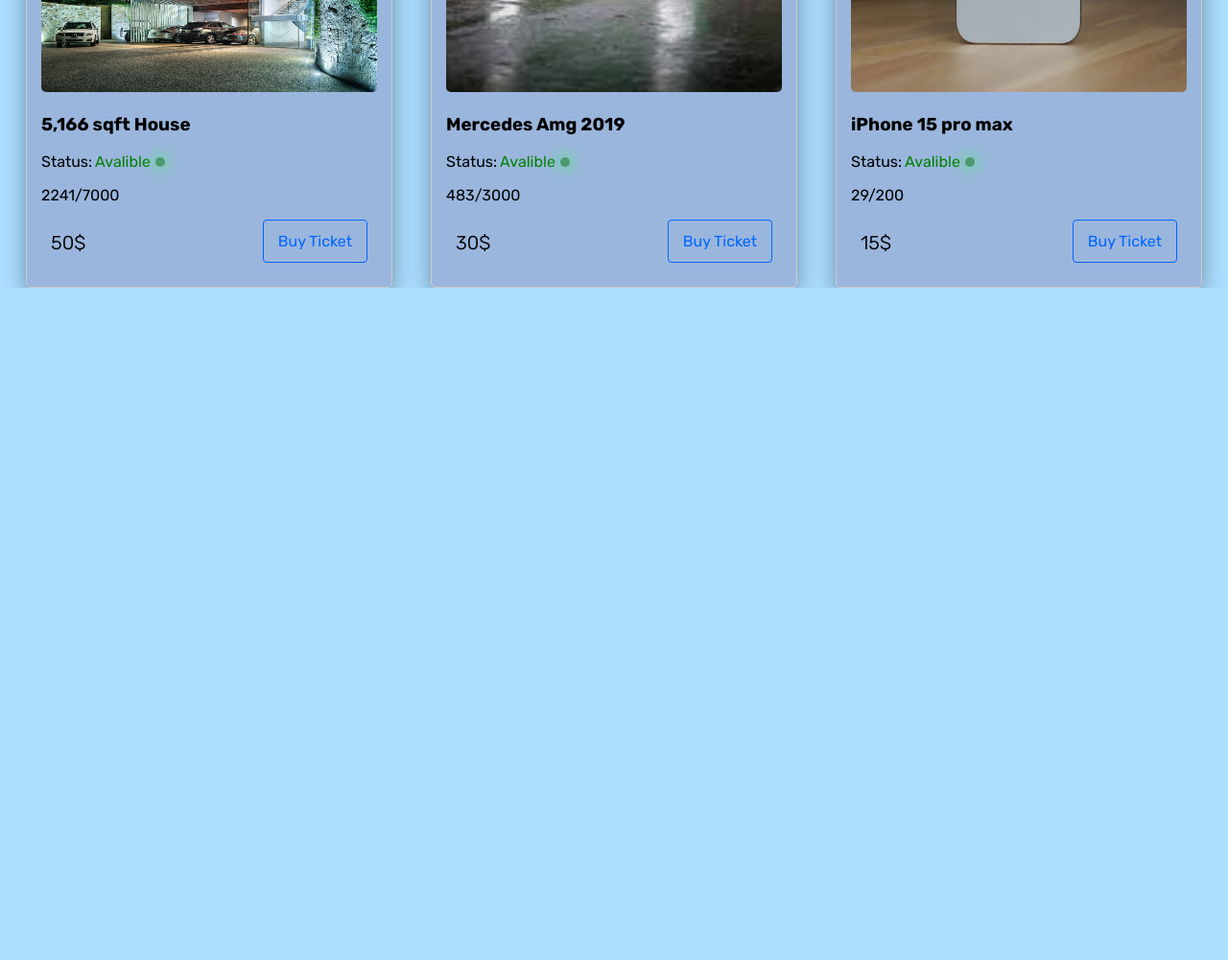
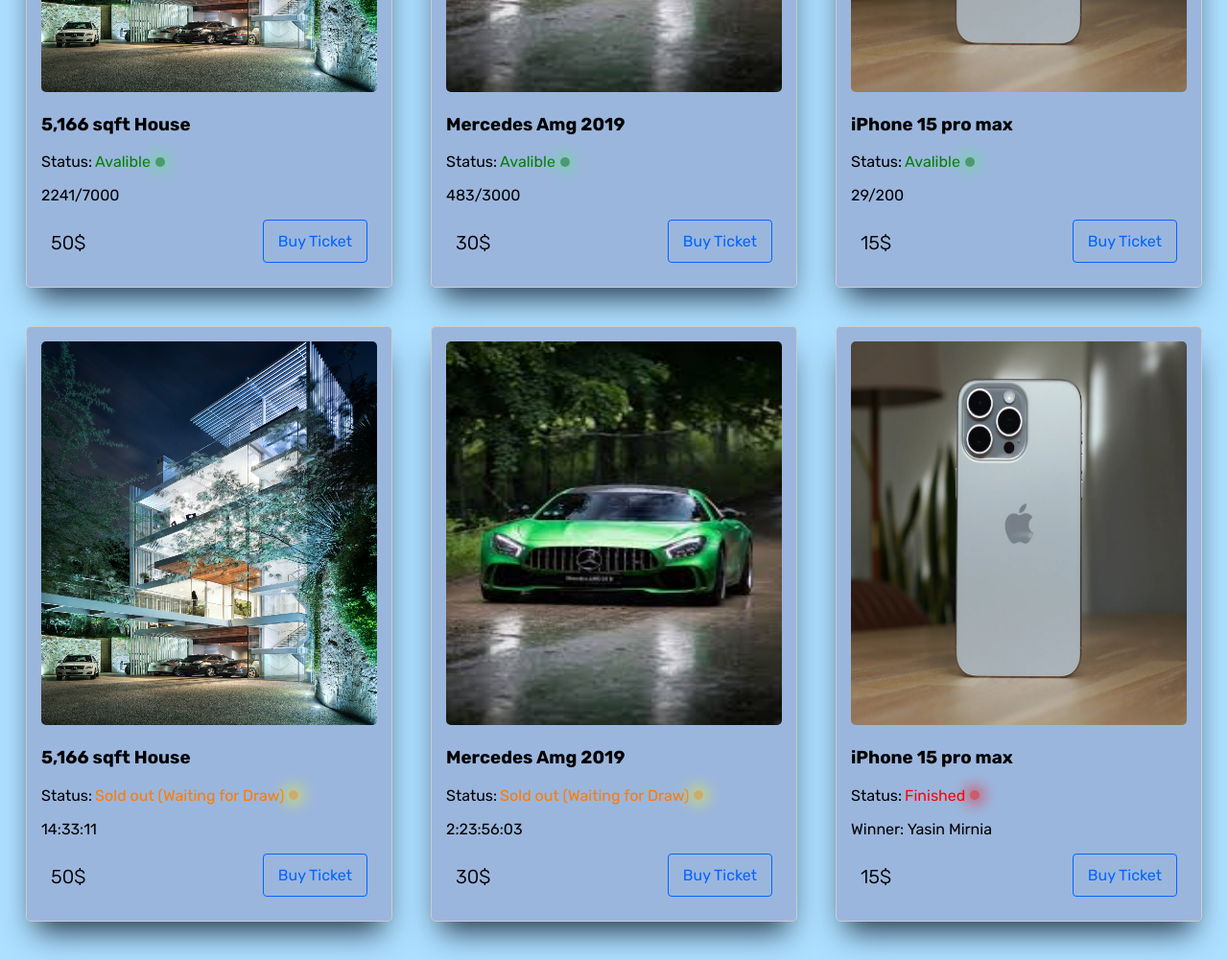
Before and after one commit to YasinMirnia/Setara, a plain HTML site: page buy-ticket.html in a window 1280 px wide. Shown: the part 521-1522 px from the top of the page at 96% size. Before the commit the page ends 821 px from the top, so only its background shows below. Drawn offline with Linux system fonts and the light colour scheme.

Commit message:
but-ticket page finished

```diff
--- a/buy-ticket.css
+++ b/buy-ticket.css
@@ -114,9 +114,11 @@
   color: #0066ff;
 }
 
-.avalible-prize {
+.avalible-prize,
+.finished-prize {
   display: flex;
   justify-content: center;
+  margin-bottom: 40px;
 }
 
 .avalible {
@@ -193,3 +195,45 @@
   background-color: #0066ff;
   color: yellow;
 }
+
+.status-waiting {
+  color: rgb(255, 123, 0);
+  margin-left: 3px;
+}
+
+.Waiting-dot {
+  font-size: 2px;
+  margin-left: 5px;
+  padding: 5px;
+  background-color: orange;
+  box-shadow: 0px 0px 15px 5px yellow;
+  border-radius: 25px;
+  opacity: 0.5;
+}
+
+.status-finished {
+  color: red;
+  margin-left: 3px;
+}
+
+.finished-dot {
+  font-size: 2px;
+  margin-left: 5px;
+  padding: 5px;
+  background-color: red;
+  box-shadow: 0px 0px 15px 5px red;
+  border-radius: 25px;
+  opacity: 0.5;
+}
+
+#Winner-buy-ticket {
+  color: black;
+}
+
+#Winner-buy-ticket:hover {
+  color: #0066ff;
+}
+
+.finished-ticket:hover {
+  cursor: not-allowed;
+}
--- a/buy-ticket.html
+++ b/buy-ticket.html
@@ -103,9 +103,51 @@
       </div>
     </div>
     <div class="finished-prize">
-      <div class="finished"></div>
-      <div class="finished"></div>
-      <div class="finished"></div>
+      <div class="avalible">
+        <img
+          src="Assets/Pictures/Home-Page/21_Vertical+House.jpg"
+          alt="House"
+        />
+        <h3>5,166 sqft House</h3>
+        <div class="status-container">
+          <span class="status">Status:</span>
+          <span class="status-waiting">Sold out (Waiting for Draw)</span>
+          <span class="Waiting-dot"></span>
+        </div>
+        <p>14:33:11</p>
+        <div class="price-button">
+          <p>50$</p>
+          <a href="#" class="finished-ticket">Buy Ticket</a>
+        </div>
+      </div>
+      <div class="avalible">
+        <img src="Assets/Pictures/Home-Page/car.jpeg" alt="Car" />
+        <h3>Mercedes Amg 2019</h3>
+        <div class="status-container">
+          <span class="status">Status:</span>
+          <span class="status-waiting">Sold out (Waiting for Draw)</span>
+          <span class="Waiting-dot"></span>
+        </div>
+        <p>2:23:56:03</p>
+        <div class="price-button">
+          <p>30$</p>
+          <a href="#" class="finished-ticket">Buy Ticket</a>
+        </div>
+      </div>
+      <div class="avalible">
+        <img src="Assets/Pictures/Home-Page/Iphone.webp" alt="House" />
+        <h3>iPhone 15 pro max</h3>
+        <div class="status-container">
+          <span class="status">Status:</span>
+          <span class="status-finished">Finished</span>
+          <span class="finished-dot"></span>
+        </div>
+        <p>Winner: <a href="#" id="Winner-buy-ticket">Yasin Mirnia</a></p>
+        <div class="price-button">
+          <p>15$</p>
+          <a href="#" class="finished-ticket">Buy Ticket</a>
+        </div>
+      </div>
     </div>
     <script src="buy-ticket.js"></script>
   </body>
```
